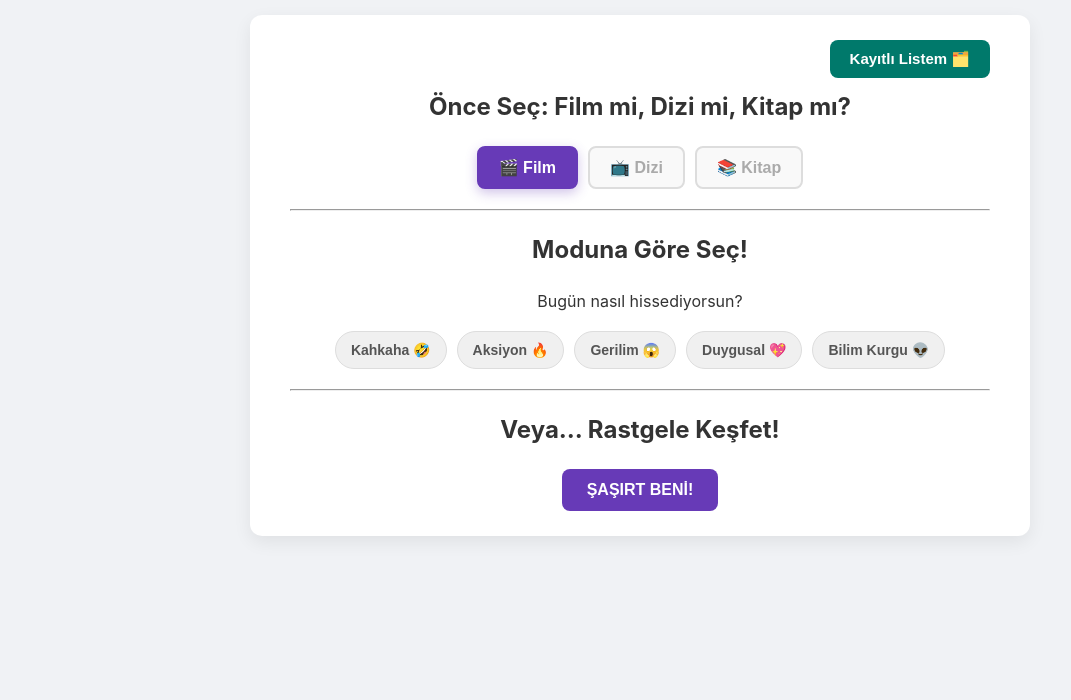
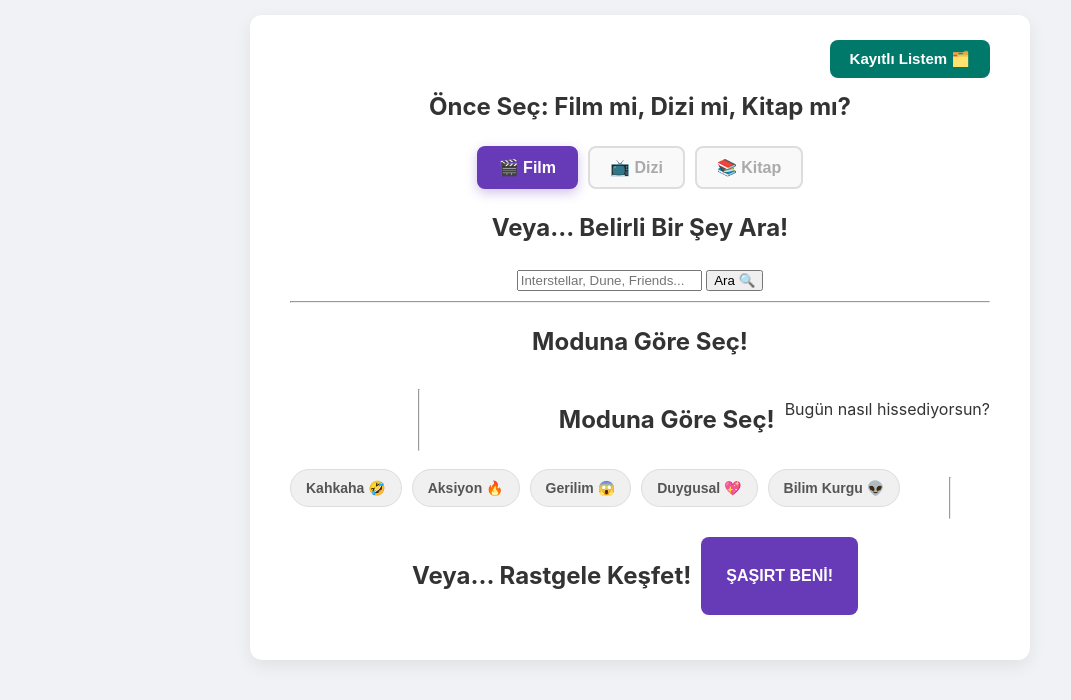
Before and after one commit to ilkeripek-dev/film-onerici, a plain HTML site: page index.html in a window 1280 px wide. Shown: the part 108-808 px from the top of the page, without its empty margins (0-1071 px from the left). Drawn offline with Linux system fonts and the light colour scheme.

Commit message:
Update index.html

```diff
--- a/index.html
+++ b/index.html
@@ -21,6 +21,17 @@
         <button class="media-btn" data-type="tv">📺 Dizi</button>
         <button class="media-btn" data-type="book">📚 Kitap</button>
     </div>
+
+<h2>Veya... Belirli Bir Şey Ara!</h2>
+    <div class="search-container">
+        <input type="text" id="searchInput" placeholder="Interstellar, Dune, Friends...">
+
+        <button id="searchButton">Ara 🔍</button>
+    </div>
+    <hr>
+    <h2>Moduna Göre Seç!</h2>
+    <div class="mood-buttons">
+
     <hr> <h2>Moduna Göre Seç!</h2>
     <p>Bugün nasıl hissediyorsun?</p>
 
```
